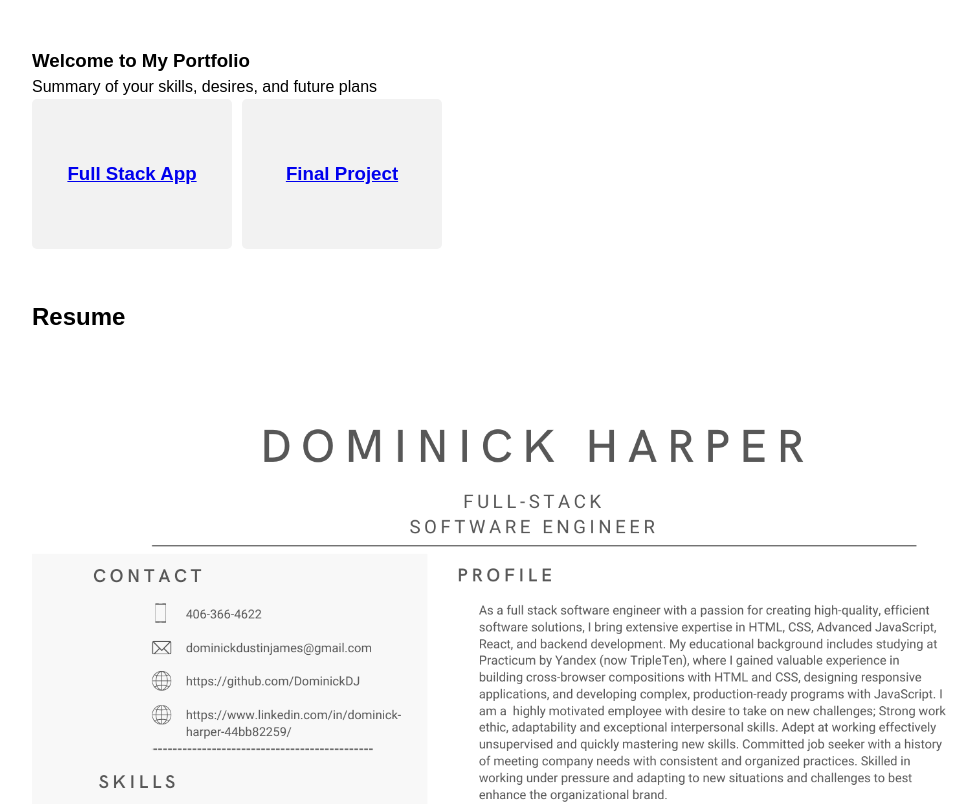
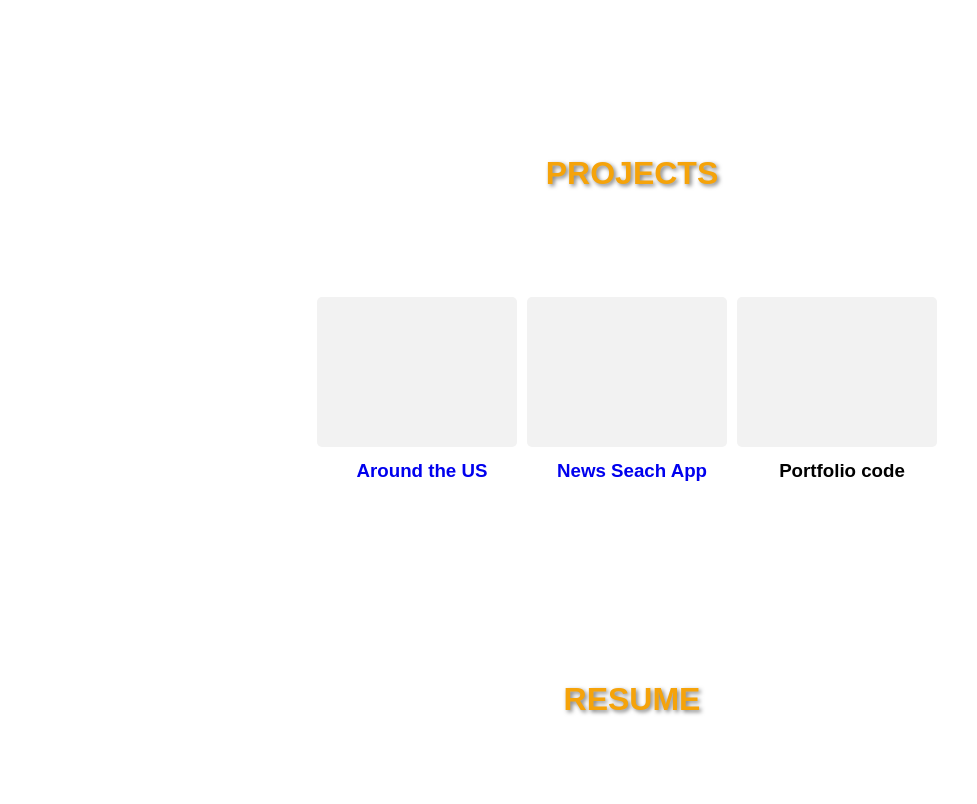
Before and after one commit to DominickDJ/Portfolio, a React (Create React App) app: page /#/portfolio in a window 1280 px wide. Shown: the part 1080-1884 px from the top of the page, without its empty margins (8-985 px from the left). Built offline with nearby package versions, Linux system fonts and the light colour scheme.

Commit message:
Refactor: UX/UI

```diff
--- a/src/components/App/App.js
+++ b/src/components/App/App.js
@@ -12,7 +12,7 @@ const App = () => {
   return (
     <HashRouter basename="/">
       <div className="page">
-        <ul class="background">
+        <ul className="background">
           <li></li>
           <li></li>
           <li></li>
--- a/src/components/Contact/Contact.css
+++ b/src/components/Contact/Contact.css
@@ -3,7 +3,7 @@
   position: relative;
   padding: 40px;
   border-radius: 8px;
-  box-shadow: 0 2px 4px rgba(0, 0, 0, 0.1);
+  box-shadow: 0 2px 4px rgba(168, 20, 20, 0.1);
   overflow: hidden;
   text-align: center;
 }
@@ -40,8 +40,9 @@
 }
 
 .contact-heading {
-  font-size: 2em;
+  font-size: 3em;
   margin-bottom: 20px;
+  color: #f2f543;
   animation: fadeAnimation 2s ease-in-out infinite;
 }
 
@@ -69,7 +70,9 @@
 }
 
 .form-label {
-  font-size: 1.2em;
+  font-size: 20px;
+  font-weight: 500;
+  color: #f2f543;
   margin-bottom: 5px;
 }
 
--- a/src/components/Main/Main.css
+++ b/src/components/Main/Main.css
@@ -1,5 +1,4 @@
 #main {
-  background-color: #f9f9f9;
   padding: 60px 0;
   text-align: center;
 }
@@ -18,13 +17,11 @@
 
 .intro-heading {
   font-size: 3em;
-  color: #333;
   margin-bottom: 20px;
 }
 
 .intro-text {
   font-size: 1.2em;
-  color: #555;
 }
 
 .intro-vortex {
--- a/src/components/Portfolio/Portfolio.css
+++ b/src/components/Portfolio/Portfolio.css
@@ -1,3 +1,6 @@
+#portfolio {
+  margin-top: 50px;
+}
 .welcome {
   display: flex;
   justify-content: center;
@@ -8,7 +11,7 @@
   animation: jump 1.5s ease-in-out infinite;
   animation-delay: calc(0.1s * var(--index));
   font-size: 4em;
-  background: linear-gradient(45deg, #ff00ff, #00ffff);
+  background: linear-gradient(75deg, #d1352a, #1a0404);
   -webkit-background-clip: text;
   -webkit-text-fill-color: transparent;
 }
--- a/src/components/Projects/Projects.css
+++ b/src/components/Projects/Projects.css
@@ -0,0 +1,36 @@
+.center {
+  display: flex;
+  flex-direction: column;
+  align-items: center;
+  justify-content: center;
+  text-align: center;
+}
+.project__title {
+  padding-bottom: 100px;
+  font-size: 2em; /* Adjust the font size as desired */
+  color: #f5a30a; /* Adjust the color to your preferred color */
+  text-shadow: 2px 2px 4px rgba(0, 0, 0, 0.5); /* Add a text shadow for a cool effect */
+}
+
+.project-link {
+  text-decoration: none;
+}
+.project-link:visited {
+  color: #000;
+  /* Change the color to your desired color for visited links */
+}
+#projects {
+  /* Additional styles for the projects section */
+}
+
+.project-thumbnails {
+  /* Additional styles for the project thumbnails */
+}
+
+.project-thumbnail {
+  /* Additional styles for each project thumbnail */
+}
+
+.project-thumbnail h3 {
+  /* Additional styles for the project title */
+}
--- a/src/components/Projects/Projects.js
+++ b/src/components/Projects/Projects.js
@@ -1,24 +1,24 @@
 import React from "react";
+import "../Projects/Projects.css";
 
 const Projects = () => {
   const projects = [
     {
       id: 1,
-      title: "Full Stack App",
-      githubLink: "https://github.com/DominickDJ/se_project_react",
+      title: "Around the US",
+      githubLink: "https://dominickdj.github.io/se_project_aroundtheus/",
     },
     {
       id: 2,
-      title: "Final Project",
+      title: "News Seach App",
       githubLink: "https://dominickdj.github.io/Dominick_Frontend/",
     },
-    // Add more projects here
+    { id: 3, title: "Portfolio code" },
   ];
 
   return (
-    <section id="home">
-      <h1>Welcome to My Portfolio</h1>
-      <p>Summary of your skills, desires, and future plans</p>
+    <section id="projects" className="center">
+      <h1 className="project__title"> PROJECTS</h1>
       <div className="project-thumbnails">
         {projects.map((project) => (
           <a
@@ -26,10 +26,10 @@ const Projects = () => {
             href={project.githubLink}
             target="_blank"
             rel="noopener noreferrer"
+            className="project-link"
           >
-            <div className="project-thumbnail">
-              <h3>{project.title}</h3>
-            </div>
+            <div className="project-thumbnail"></div>
+            <h3>{project.title}</h3>
           </a>
         ))}
       </div>
--- a/src/components/Resume/Resume.css
+++ b/src/components/Resume/Resume.css
@@ -1,4 +1,34 @@
-.resume {
-  width: 1000px;
-  height: 1300px;
+.resume__container {
+  display: flex;
+  justify-content: center;
+  align-items: center;
 }
+.resume__title {
+  display: flex;
+  justify-content: center;
+  padding-bottom: 50px;
+  font-size: 2em; /* Adjust the font size as desired */
+  color: #f5a30a; /* Adjust the color to your preferred color */
+  text-shadow: 2px 2px 4px rgba(0, 0, 0, 0.5); /* Add a text shadow for a cool effect */
+}
+.resume__section {
+  text-align: center;
+}
+
+.resume__image-container {
+  display: flex;
+  justify-content: center;
+}
+
+.resume__image {
+  max-width: 100%;
+  max-height: 100%;
+}
+#resume {
+  margin-top: 150px;
+}
+#resume:hover {
+  background-color: black;
+  cursor: pointer;
+  opacity: 0.8;
+}
--- a/src/components/Resume/Resume.js
+++ b/src/components/Resume/Resume.js
@@ -6,15 +6,13 @@ const Resume = () => {
   // ...
 
   return (
-    <section id="resume">
-      {/* ... */}
+    <section id="resume" className="resume__container">
       <div className="resume__section">
-        <h2 className="resume__title">Resume</h2>
-        <div>
-          <img className="resume" src={resumeFile} alt="Resume" />
+        <h1 className="resume__title">RESUME</h1>
+        <div className="resume__image-container">
+          <img className="resume__image" src={resumeFile} alt="Resume" />
         </div>
       </div>
-      {/* ... */}
     </section>
   );
 };
--- a/src/components/Skills/Skills.css
+++ b/src/components/Skills/Skills.css
@@ -1,11 +1,11 @@
 .skill {
   width: 100px;
   height: 100px;
+  transition: transform 0.5s ease;
+  position: relative;
+  opacity: 0.6;
 }
-.skill:hover {
-  opacity: 0.4;
-  cursor: pointer;
-}
+
 .skills-container {
   display: flex;
   flex-wrap: wrap;
@@ -14,15 +14,21 @@
   gap: 100px;
   margin-bottom: 100px;
 }
+
 .skill__section {
   margin-top: 100px;
 }
+
 .skill__title {
   display: flex;
   justify-content: center;
+  padding-bottom: 40px;
+  font-size: 2em; /* Adjust the font size as desired */
+  color: #f5a30a; /* Adjust the color to your preferred color */
+  text-shadow: 2px 2px 4px rgba(0, 0, 0, 0.5); /* Add a text shadow for a cool effect */
 }
-.skill__click {
-  display: flex;
-  justify-content: center;
-  padding-top: 100px;
+
+.skill:hover {
+  transform: rotate(360deg);
+  opacity: 1;
 }
```
